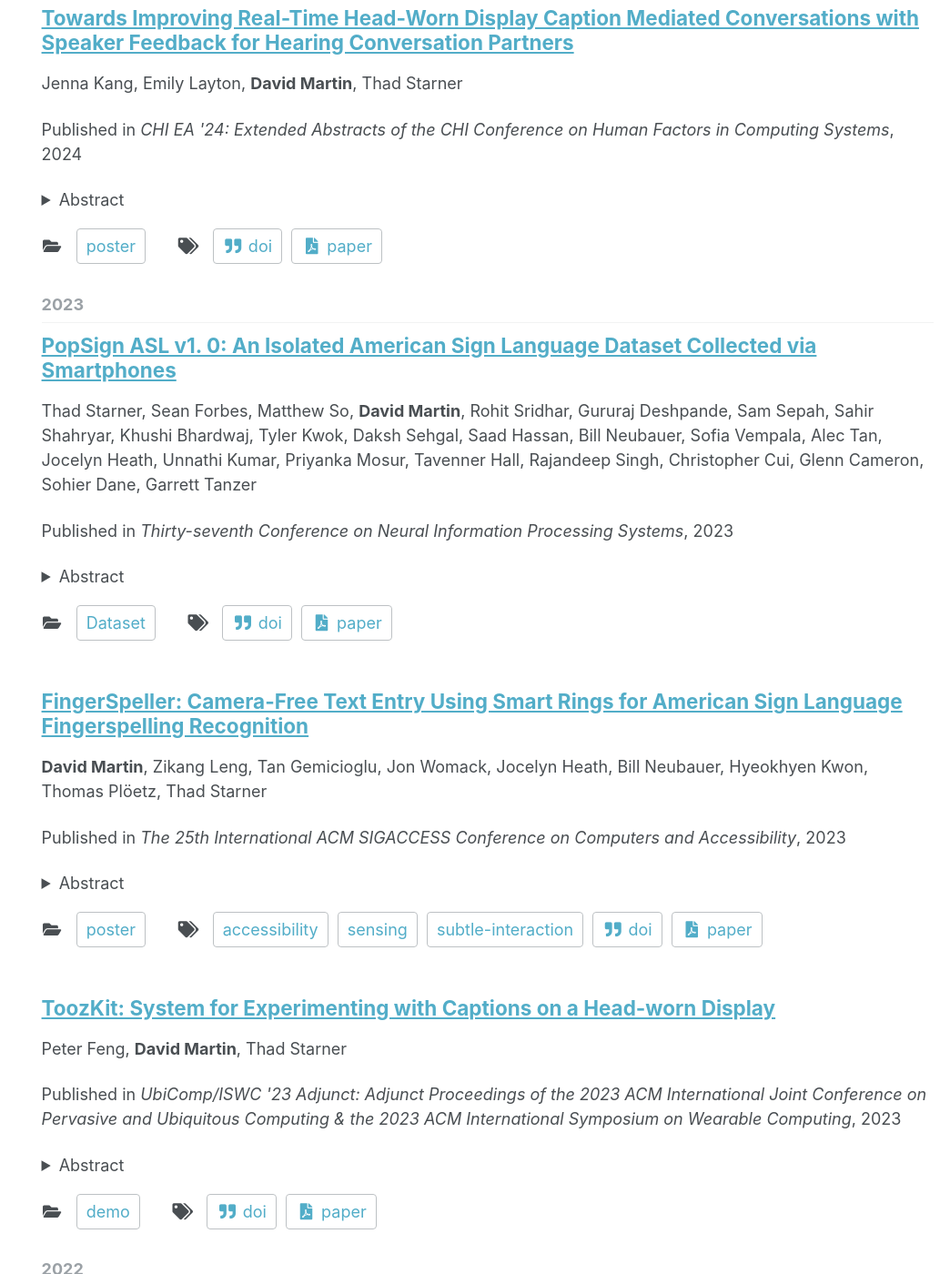
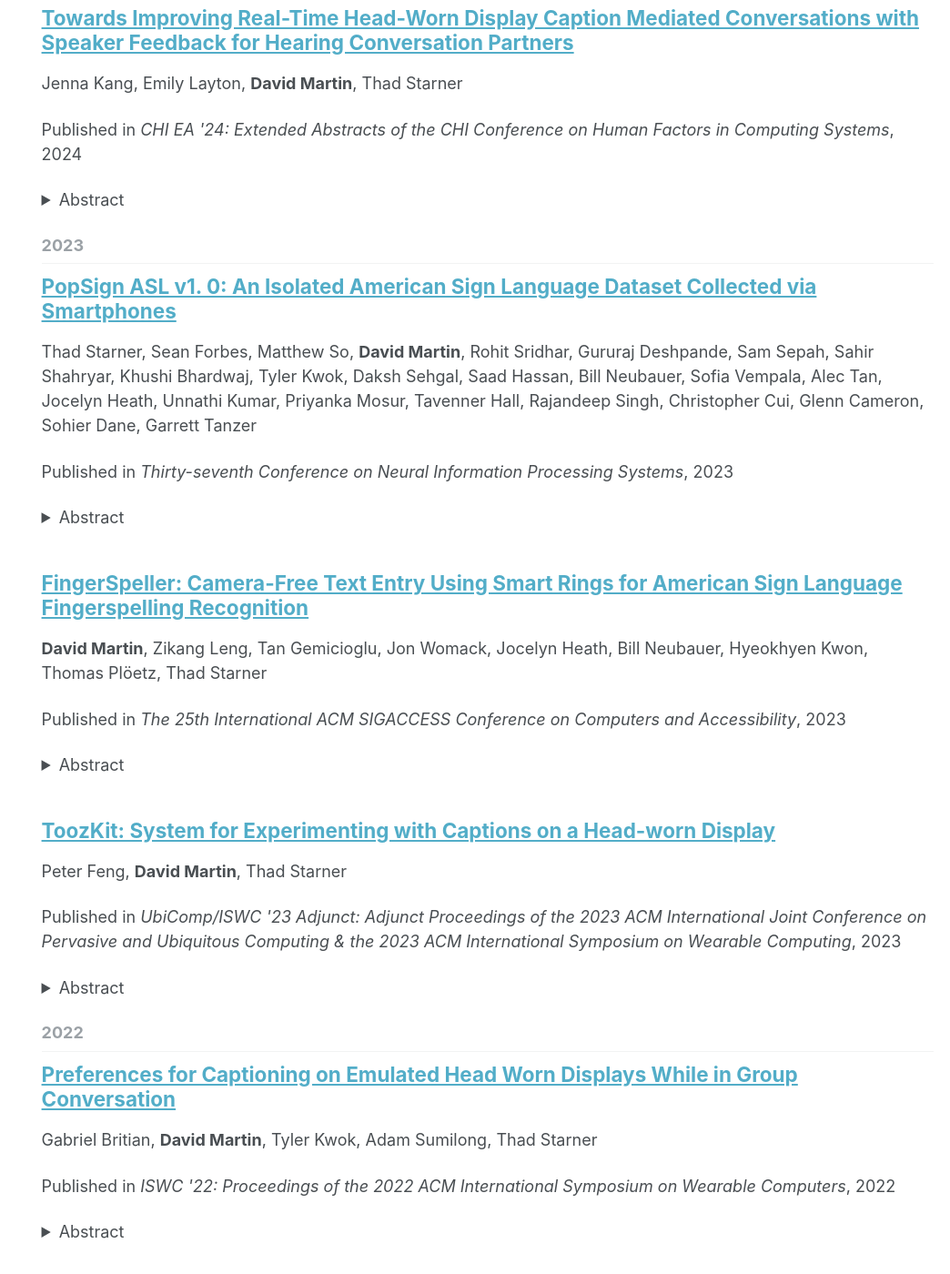
Before and after one commit to dmartin305/dmartin305.github.io, a Jekyll site: the page built from _pages/publications.html, in a window 1280 px wide and 1400 px high, scrolled down 208 px. Shown: the whole window at 91% size, without its empty margins (236-1280 px from the left). Built offline with Jekyll 4.4.1, drawn with Linux system fonts in a browser that asks for light colours.

Commit message:
changed CNAME and publication layout

```diff
--- a/CNAME
+++ b/CNAME
@@ -1 +1 @@
-tangemicioglu.com
+davidmartincv.com
--- a/_includes/archive-single.html
+++ b/_includes/archive-single.html
@@ -40,9 +40,9 @@
       <img src="{{ post.teaser }}" alt="{{ post.title }}" align="left" style="padding: 10px; width: 30%;">
     {% endif %} -->
 
-    {% if post.read_time %}
+    <!-- {% if post.read_time %}
       <p class="page__meta"><i class="fa fa-clock-o" aria-hidden="true"></i> {% include read-time.html %}</p>
-    {% endif %}
+    {% endif %} -->
 
     {% if post.collection == 'teaching' %}
       <p> {{ post.type }}, <i>{{ post.venue }}</i>, {{ post.date | default: "1900-01-01" | date: "%Y" }} </p>
@@ -72,11 +72,11 @@
     {% endif %}
 
 
-    {% capture post_categories %}{% for category in post.category %}{{ category | downcase }}#{{ category }}{% unless forloop.last %},{% endunless %}{% endfor %}{% endcapture %}
-    {% assign category_hashes = (post_categories | split: ',' | sort:0) %}
+    <!-- {% capture post_categories %}{% for category in post.category %}{{ category | downcase }}#{{ category }}{% unless forloop.last %},{% endunless %}{% endfor %}{% endcapture %} -->
+    <!-- {% assign category_hashes = (post_categories | split: ',' | sort:0) %}
     {% capture post_tags %}{% for tag in post.tags %}{{ tag | downcase }}#{{ tag }}{% unless forloop.last %},{% endunless %}{% endfor %}{% endcapture %}
-    {% assign tag_hashes = (post_tags | split: ',' | sort:0) %}
-    <p class="page__taxonomy">
+    {% assign tag_hashes = (post_tags | split: ',' | sort:0) %} -->
+    <!-- <p class="page__taxonomy">
       {% if post.collection == 'projects' or post.collection == 'publications' %}
         <strong><i class="fa fa-fw fa-folder-open" aria-hidden="true"></i></strong>
         <span itemprop="keywords">
@@ -124,7 +124,7 @@
           {% endcase %}
           {{ link[0] }}</a>
       {% endfor %}
-    </p>
+    </p> -->
 
     <!-- <p class="archive__item-links">{{ post.links }}</p> -->
   </article>
```
Also changed, not shown: _pages/about.md (+2 -0 lines), 9 other files.
